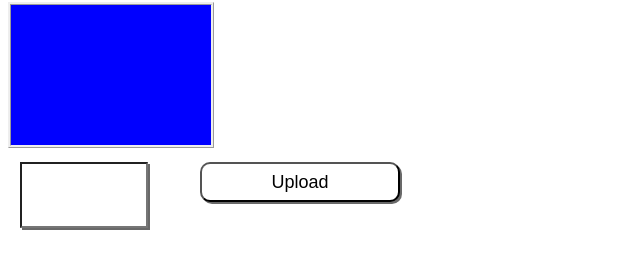
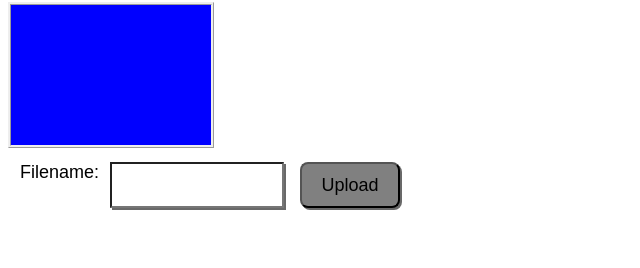
Before and after one commit to sootyman/coursera-file-upload, a plain HTML site: page index.html in a window 1280 px wide. Shown: the part 78-346 px from the top of the page, without its empty margins (0-640 px from the left). Drawn offline with Linux system fonts and the light colour scheme.

Commit message:
added label, styled button and input

```diff
--- a/css/style.css
+++ b/css/style.css
@@ -7,27 +7,39 @@
     border-style: ridge;
 }
 
-.buttonclass {
+.labelclass {
   background-color: white;
-  width: 200px;
   height: 40px;
-  position: absolute;
-  left: 200px;
-  top: 240px;
-  font-family: sans-serif;
-  font-size: large;
-  border-radius: 10px;
-  box-shadow: 2px 2px dimgrey;
-}
-
-.inputclass {
-  background-color: white;
-  width: 120px;
-  height: 60px;
   position: absolute;
   left: 20px;
   top: 240px;
   font-family: sans-serif;
   font-size: large;
+  vertical-align: middle;
+}
+
+.inputclass {
+  background-color: white;
+  width: 160px;
+  height: 40px;
+  padding-left: 8px;
+  position: absolute;
+  left: 110px;
+  top: 240px;
+  font-family: sans-serif;
+  font-size: large;
   box-shadow: 2px 2px dimgrey;
 }
+
+.buttonclass {
+  background-color: grey;
+  width: 100px;
+  height: 46px;
+  position: absolute;
+  left: 300px;
+  top: 240px;
+  font-family: sans-serif;
+  font-size: large;
+  border-radius: 8px;
+  box-shadow: 2px 2px dimgrey;
+}
--- a/index.html
+++ b/index.html
@@ -14,6 +14,10 @@
         class = "canvasclass">
   </canvas>
 
+<div class="labelclass"
+  <p>Filename:</p>
+</div>
+
   <input type="text"
          class="inputclass"
          id="fileinput">
```
